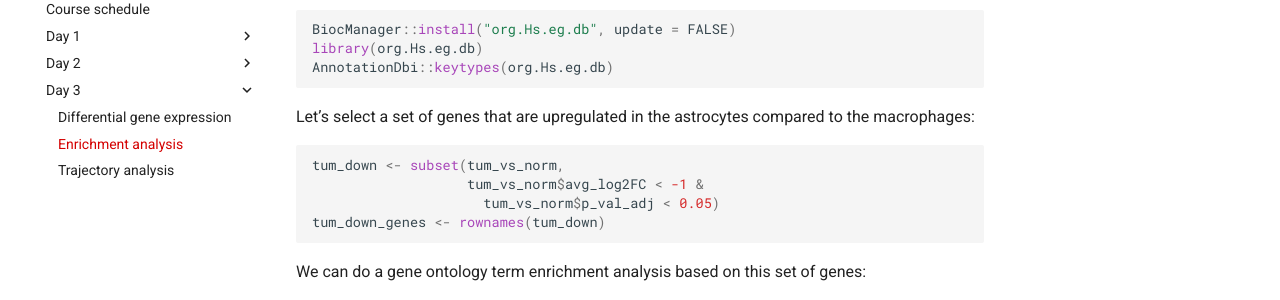
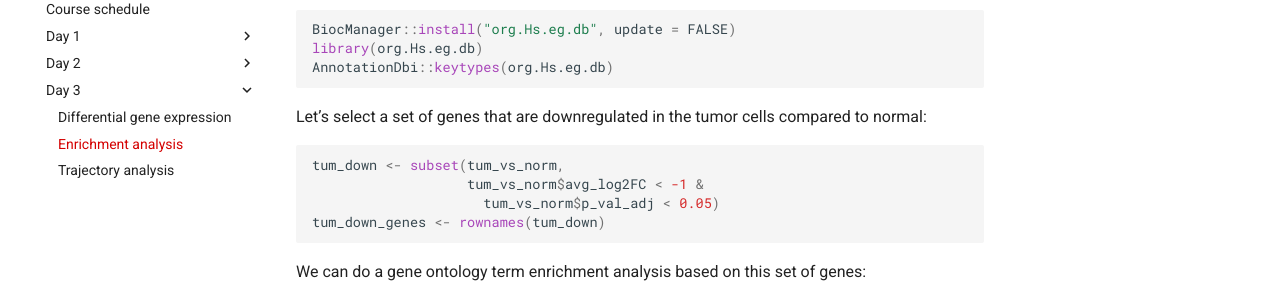
Before and after one commit to sib-swiss/single-cell-training, an MkDocs documentation site: the page built from docs/day3/enrichment_analysis.md, in a window 1280 px wide and 900 px high, scrolled down 781 px. Shown: the part 153-453 px from the top of the window. Built offline with MkDocs 1.6.1 and Material for MkDocs 9.7.7, drawn with Linux system fonts in a browser that asks for light colours; comment, search, counter and statistics services are not loaded; the version menu is left out.

````diff
--- a/docs/day3/enrichment_analysis.md
+++ b/docs/day3/enrichment_analysis.md
@@ -39,7 +39,7 @@
 AnnotationDbi::keytypes(org.Hs.eg.db)
 ```
 
-Let's select a set of genes that are upregulated in the astrocytes compared to the macrophages:
+Let's select a set of genes that are downregulated in the tumor cells compared to normal:
 
 ```R
 tum_down <- subset(tum_vs_norm,
````
